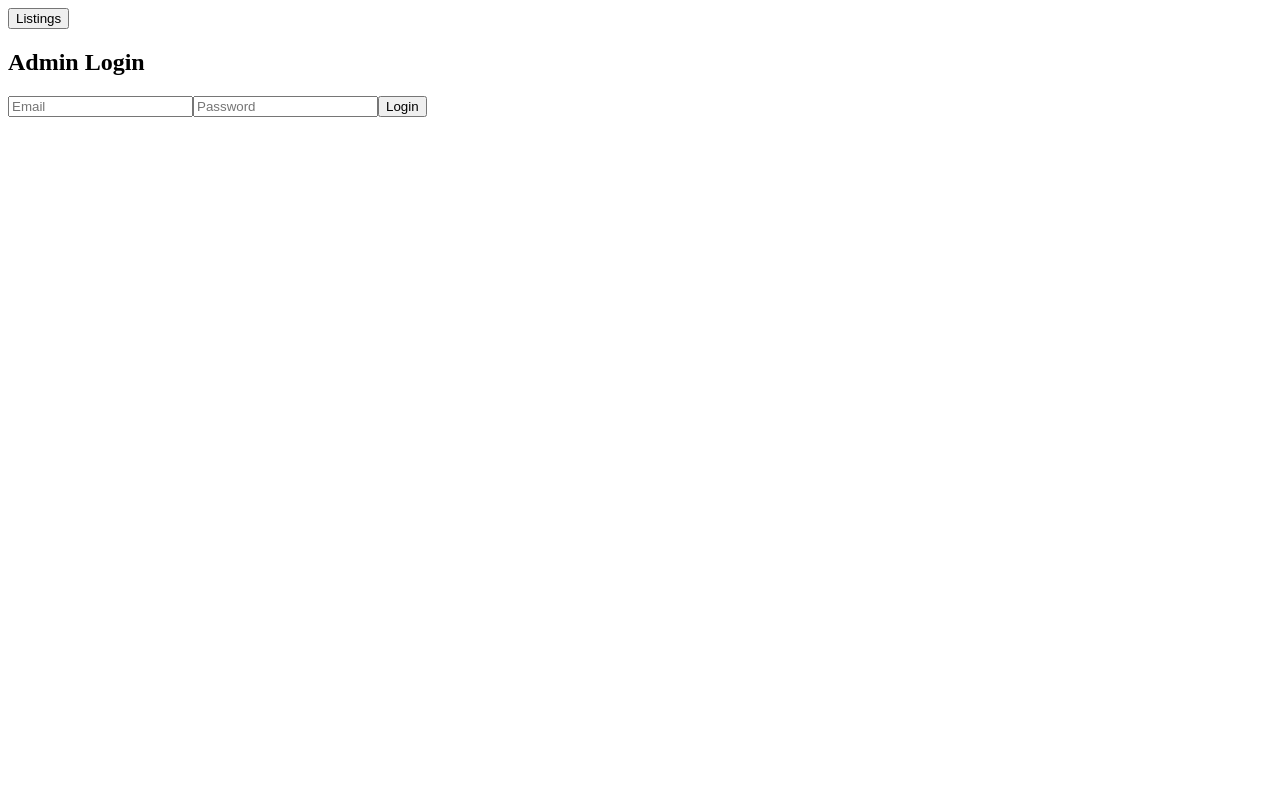
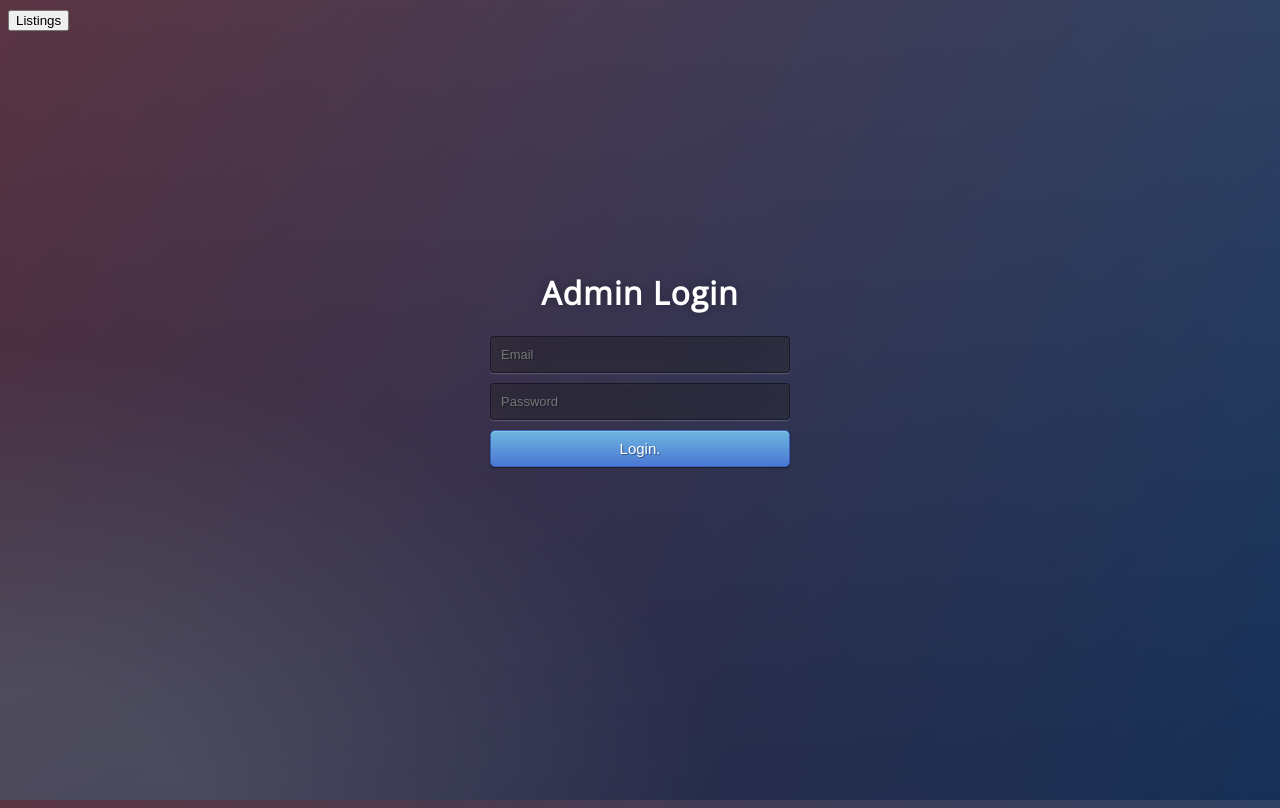
Before and after one commit to kanee98/property_sales, a Next.js app: page /login in a window 1280 px wide. Built offline with nearby package versions, Linux system fonts and the light colour scheme.

Commit message:
login ui fix

```diff
--- /dev/null
+++ b/components/login.css
@@ -0,0 +1,57 @@
+@import url(https://fonts.googleapis.com/css?family=Open+Sans);
+.btn { display: inline-block; padding: 4px 10px 4px; margin-bottom: 0; font-size: 13px; line-height: 18px; color: #333333; text-align: center;text-shadow: 0 1px 1px rgba(255, 255, 255, 0.75); vertical-align: middle; background-color: #f5f5f5; background-image: -moz-linear-gradient(top, #ffffff, #e6e6e6); background-image: -ms-linear-gradient(top, #ffffff, #e6e6e6); background-image: -webkit-gradient(linear, 0 0, 0 100%, from(#ffffff), to(#e6e6e6)); background-image: -webkit-linear-gradient(top, #ffffff, #e6e6e6); background-image: -o-linear-gradient(top, #ffffff, #e6e6e6); background-image: linear-gradient(top, #ffffff, #e6e6e6); background-repeat: repeat-x; filter: progid:dximagetransform.microsoft.gradient(startColorstr=#ffffff, endColorstr=#e6e6e6, GradientType=0); border-color: #e6e6e6 #e6e6e6 #e6e6e6; border-color: rgba(0, 0, 0, 0.1) rgba(0, 0, 0, 0.1) rgba(0, 0, 0, 0.25); border: 1px solid #e6e6e6; -webkit-border-radius: 4px; -moz-border-radius: 4px; border-radius: 4px; -webkit-box-shadow: inset 0 1px 0 rgba(255, 255, 255, 0.2), 0 1px 2px rgba(0, 0, 0, 0.05); -moz-box-shadow: inset 0 1px 0 rgba(255, 255, 255, 0.2), 0 1px 2px rgba(0, 0, 0, 0.05); box-shadow: inset 0 1px 0 rgba(255, 255, 255, 0.2), 0 1px 2px rgba(0, 0, 0, 0.05); cursor: pointer; }
+.btn:hover, .btn:active, .btn.active, .btn.disabled, .btn[disabled] { background-color: #e6e6e6; }
+.btn-large { padding: 9px 14px; font-size: 15px; line-height: normal; -webkit-border-radius: 5px; -moz-border-radius: 5px; border-radius: 5px; }
+.btn:hover { color: #333333; text-decoration: none; background-color: #e6e6e6; background-position: 0 -15px; -webkit-transition: background-position 0.1s linear; -moz-transition: background-position 0.1s linear; -ms-transition: background-position 0.1s linear; -o-transition: background-position 0.1s linear; transition: background-position 0.1s linear; }
+.btn-primary, .btn-primary:hover { text-shadow: 0 -1px 0 rgba(0, 0, 0, 0.25); color: #ffffff; }
+.btn-primary.active { color: rgba(255, 255, 255, 0.75); }
+.btn-primary { background-color: #4a77d4; background-image: -moz-linear-gradient(top, #6eb6de, #4a77d4); background-image: -ms-linear-gradient(top, #6eb6de, #4a77d4); background-image: -webkit-gradient(linear, 0 0, 0 100%, from(#6eb6de), to(#4a77d4)); background-image: -webkit-linear-gradient(top, #6eb6de, #4a77d4); background-image: -o-linear-gradient(top, #6eb6de, #4a77d4); background-image: linear-gradient(top, #6eb6de, #4a77d4); background-repeat: repeat-x; filter: progid:dximagetransform.microsoft.gradient(startColorstr=#6eb6de, endColorstr=#4a77d4, GradientType=0);  border: 1px solid #3762bc; text-shadow: 1px 1px 1px rgba(0,0,0,0.4); box-shadow: inset 0 1px 0 rgba(255, 255, 255, 0.2), 0 1px 2px rgba(0, 0, 0, 0.5); }
+.btn-primary:hover, .btn-primary:active, .btn-primary.active, .btn-primary.disabled, .btn-primary[disabled] { filter: none; background-color: #4a77d4; }
+.btn-block { width: 100%; display:block; }
+
+* { -webkit-box-sizing:border-box; -moz-box-sizing:border-box; -ms-box-sizing:border-box; -o-box-sizing:border-box; box-sizing:border-box; }
+
+html { width: 100%; height:100%; overflow:hidden; }
+
+body {
+	width: 100%;
+	height:100%;
+	font-family: 'Open Sans', sans-serif;
+	background: #092756;
+	background: -moz-radial-gradient(0% 100%, ellipse cover, rgba(104,128,138,.4) 10%,rgba(138,114,76,0) 40%),-moz-linear-gradient(top,  rgba(57,173,219,.25) 0%, rgba(42,60,87,.4) 100%), -moz-linear-gradient(-45deg,  #670d10 0%, #092756 100%);
+	background: -webkit-radial-gradient(0% 100%, ellipse cover, rgba(104,128,138,.4) 10%,rgba(138,114,76,0) 40%), -webkit-linear-gradient(top,  rgba(57,173,219,.25) 0%,rgba(42,60,87,.4) 100%), -webkit-linear-gradient(-45deg,  #670d10 0%,#092756 100%);
+	background: -o-radial-gradient(0% 100%, ellipse cover, rgba(104,128,138,.4) 10%,rgba(138,114,76,0) 40%), -o-linear-gradient(top,  rgba(57,173,219,.25) 0%,rgba(42,60,87,.4) 100%), -o-linear-gradient(-45deg,  #670d10 0%,#092756 100%);
+	background: -ms-radial-gradient(0% 100%, ellipse cover, rgba(104,128,138,.4) 10%,rgba(138,114,76,0) 40%), -ms-linear-gradient(top,  rgba(57,173,219,.25) 0%,rgba(42,60,87,.4) 100%), -ms-linear-gradient(-45deg,  #670d10 0%,#092756 100%);
+	background: -webkit-radial-gradient(0% 100%, ellipse cover, rgba(104,128,138,.4) 10%,rgba(138,114,76,0) 40%), linear-gradient(to bottom,  rgba(57,173,219,.25) 0%,rgba(42,60,87,.4) 100%), linear-gradient(135deg,  #670d10 0%,#092756 100%);
+	filter: progid:DXImageTransform.Microsoft.gradient( startColorstr='#3E1D6D', endColorstr='#092756',GradientType=1 );
+}
+.login {
+	position: absolute;
+	top: 50%;
+	left: 50%;
+	margin: -150px 0 0 -150px;
+	width:300px;
+	height:300px;
+}
+.login h1 { color: #fff; text-shadow: 0 0 10px rgba(0,0,0,0.3); letter-spacing:1px; text-align:center; }
+
+input {
+	width: 100%;
+	margin-bottom: 10px;
+	background: rgba(0,0,0,0.3);
+	border: none;
+	outline: none;
+	padding: 10px;
+	font-size: 13px;
+	color: #fff;
+	text-shadow: 1px 1px 1px rgba(0,0,0,0.3);
+	border: 1px solid rgba(0,0,0,0.3);
+	border-radius: 4px;
+	box-shadow: inset 0 -5px 45px rgba(100,100,100,0.2), 0 1px 1px rgba(255,255,255,0.2);
+	-webkit-transition: box-shadow .5s ease;
+	-moz-transition: box-shadow .5s ease;
+	-o-transition: box-shadow .5s ease;
+	-ms-transition: box-shadow .5s ease;
+	transition: box-shadow .5s ease;
+}
+input:focus { box-shadow: inset 0 -5px 45px rgba(100,100,100,0.4), 0 1px 1px rgba(255,255,255,0.2); }
--- a/pages/login.tsx
+++ b/pages/login.tsx
@@ -1,5 +1,6 @@
 import { useState } from "react";
 import { useRouter } from "next/router";
+import "../components/login.css"
 
 export default function AdminLogin() {
   const [email, setEmail] = useState("");
@@ -33,12 +34,14 @@ export default function AdminLogin() {
           Listings
         </button>
       </form>
-      <h2>Admin Login</h2>
-      <form onSubmit={handleLogin}>
-        <input type="email" placeholder="Email" value={email} onChange={(e) => setEmail(e.target.value)} required />
-        <input type="password" placeholder="Password" value={password} onChange={(e) => setPassword(e.target.value)} required />
-        <button type="submit">Login</button>
-      </form>
+      <div className="login">
+        <h1>Admin Login</h1>
+        <form onSubmit={handleLogin}>
+          <input type="email" placeholder="Email" value={email} onChange={(e) => setEmail(e.target.value)} required />
+          <input type="password" placeholder="Password" value={password} onChange={(e) => setPassword(e.target.value)} required />
+          <button type="submit" className="btn btn-primary btn-block btn-large">Login.</button>
+        </form>
+      </div>
       {/* <h2>Corporate Login</h2>
       <form onSubmit={handleLogin}>
         <input type="email" placeholder="Email" value={email} onChange={(e) => setEmail(e.target.value)} required />
```
